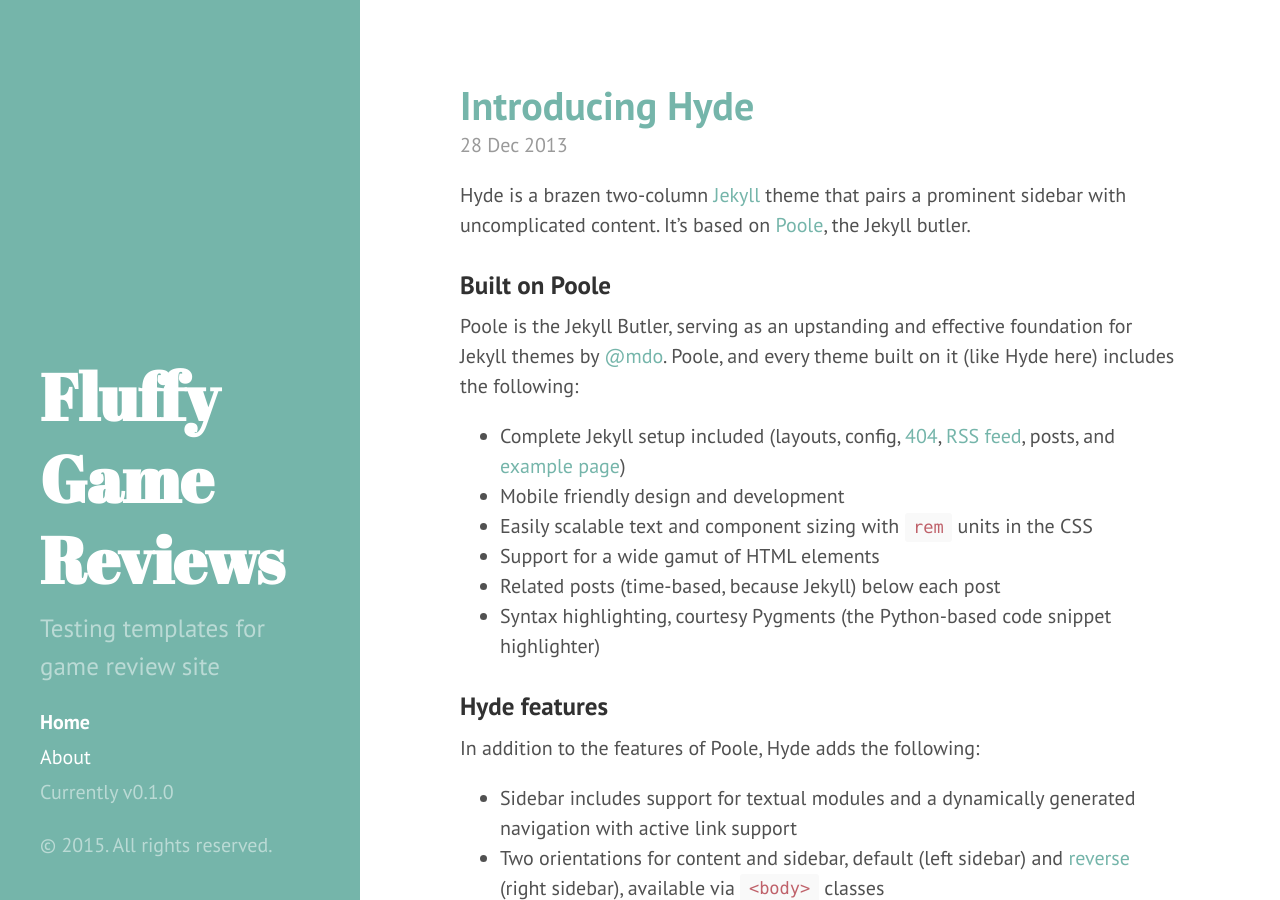
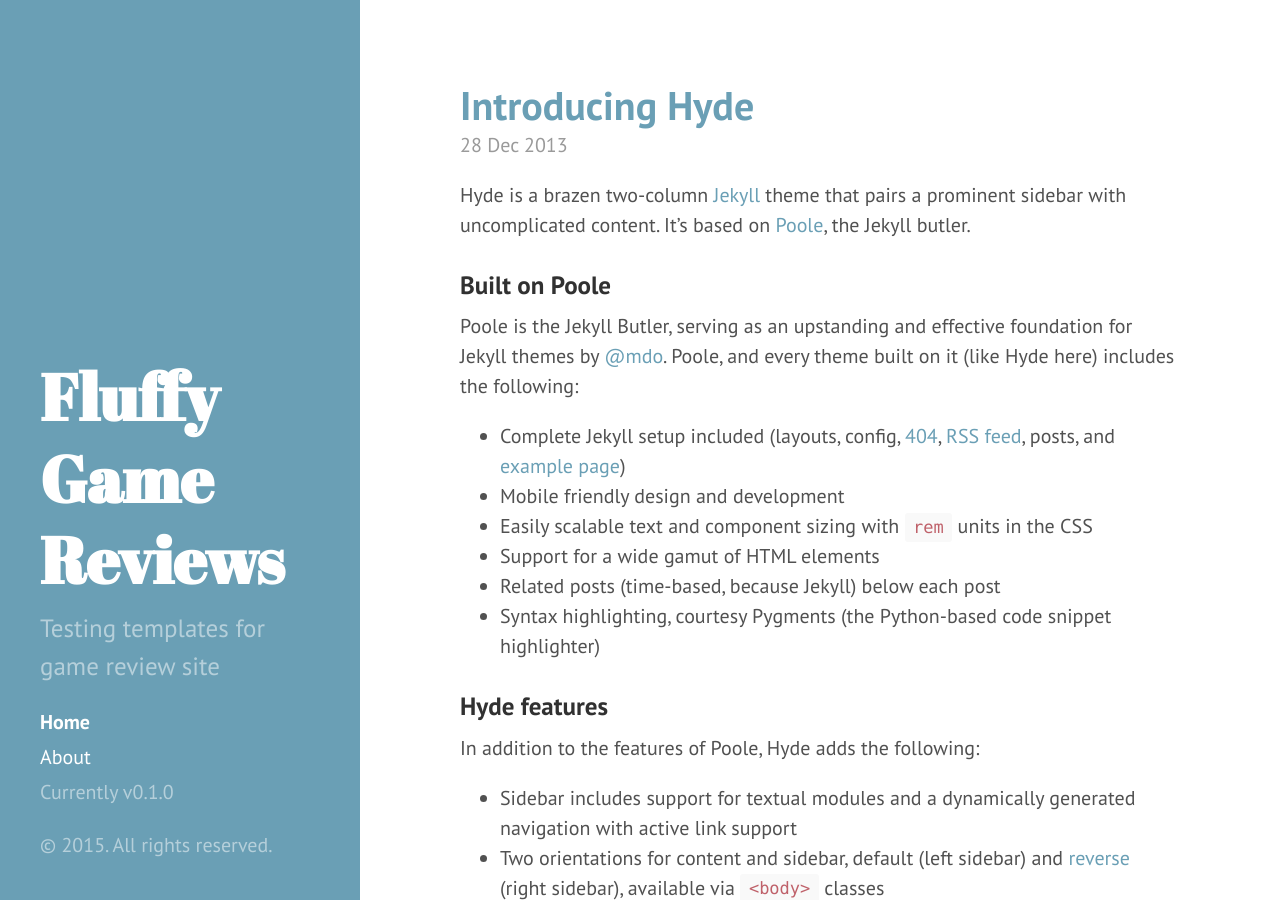
Before and after one commit to LordFluffyPants/LordFluffyPants.github.io, a Jekyll site: the page built from index.html, in a window 1280 px wide and 900 px high. Built offline with Jekyll 4.4.1, drawn with Linux system fonts in a browser that asks for light colours; Markdown is read by kramdown in place of the engine named in the settings; the list of posts is cut into pages by our own code.

Commit message:
style change and possible icon fix

```diff
--- a/_includes/head.html
+++ b/_includes/head.html
@@ -21,7 +21,7 @@
   <link rel="stylesheet" href="http://fonts.googleapis.com/css?family=PT+Sans:400,400italic,700|Abril+Fatface">
 
   <!-- Icons -->
-  <link rel="fluffyman" sizes="144x144" href="{{ site.baseurl }}public/fluffyman.png">
+  <link rel="apple-touch-icon-144-precomposed" sizes="144x144" href="{{ site.baseurl }}apple-touch-icon-144-precomposed.png">
                                  <link rel="shortcut icon" href="{{ site.baseurl }}public/favicon.ico">
 
   <!-- RSS -->
--- a/_layouts/default.html
+++ b/_layouts/default.html
@@ -3,7 +3,7 @@
 
   {% include head.html %}
 
-  <body class ="theme-base-0c">
+  <body class ="theme-base-0d">
 
     {% include sidebar.html %}
 
```
